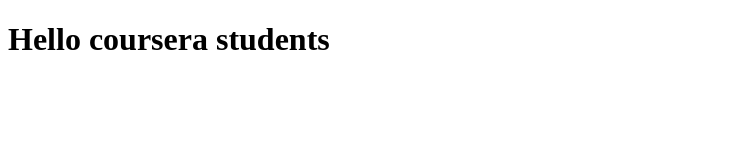
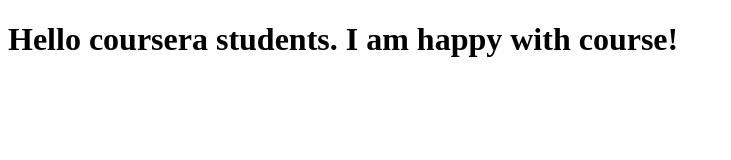
Before and after one commit to HelenaBel/coursera-test, a plain HTML site: page index.html in a window 1280 px wide. Shown: the whole page, without its empty margins (0-731 px from the left). Drawn offline with Linux system fonts and the light colour scheme.

Commit message:
Next version of web file

```diff
--- a/index.html
+++ b/index.html
@@ -5,6 +5,6 @@
     <title>Hello Coursera!</title>
   </head>
   <body>
-    <h1>Hello coursera students</h1>
+    <h1>Hello coursera students. I am happy with course!</h1>
   </body>
 </html>
```
